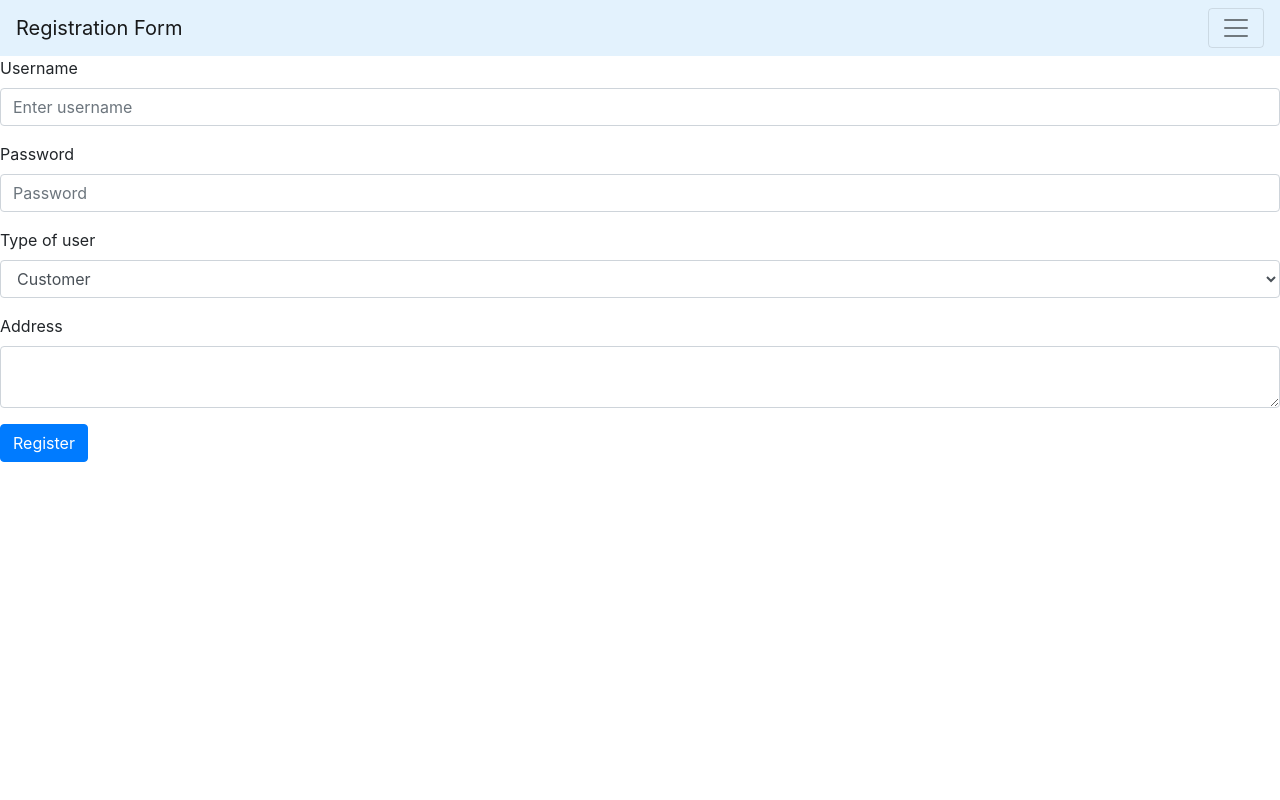
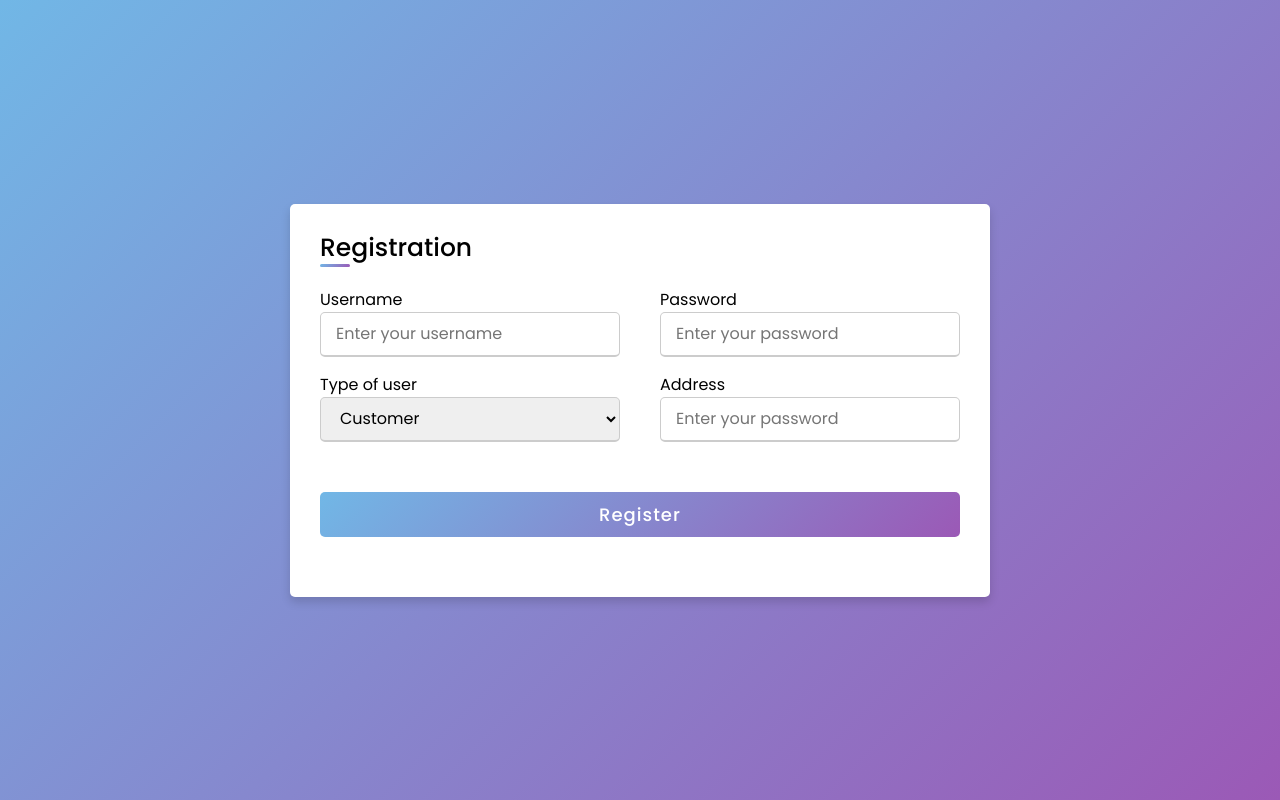
Before and after one commit to RishikeshUnawane/AeroNav, a Flask app: page / in a window 1280 px wide. Run offline with Flask 3, Linux system fonts and the light colour scheme; some libraries are stand-ins or nearby versions.

Commit message:
styling added to signup and signin page, alert messages not shown(needed to be fixed). Please keep the commented code as it is.

```diff
--- a/app.py
+++ b/app.py
@@ -6,7 +6,7 @@ import bcrypt
 from bson import ObjectId
 from geopy.geocoders import Nominatim
 
-app = Flask(__name__)
+app = Flask(__name__, static_folder='static')
 app.config["SESSION_PERMANENT"] = False
 app.config["SESSION_TYPE"] = "filesystem"
 Session(app)
@@ -20,6 +20,8 @@ users = db.users
 @app.route("/", methods=['GET', 'POST'])
 def sign_up():
     message = ''
+    if 'username' in session:
+        return render_template('index.html', username=session['username'])
     if request.method == "POST":
         user = request.form.get('username')
         password = request.form.get('password')
--- a/static/styles/style.css
+++ b/static/styles/style.css
@@ -0,0 +1,172 @@
+@import url('https://fonts.googleapis.com/css2?family=Poppins:wght@200;300;400;500;600;700&display=swap');
+
+* {
+    margin: 0;
+    padding: 0;
+    box-sizing: border-box;
+    font-family: 'Poppins', sans-serif;
+}
+
+body {
+    height: 100vh;
+    display: flex;
+    justify-content: center;
+    align-items: center;
+    padding: 10px;
+    background: linear-gradient(135deg, #71b7e6, #9b59b6);
+}
+
+.container {
+    max-width: 700px;
+    width: 100%;
+    background-color: #fff;
+    padding: 25px 30px;
+    border-radius: 5px;
+    box-shadow: 0 5px 10px rgba(0, 0, 0, 0.15);
+}
+
+.container .title {
+    font-size: 25px;
+    font-weight: 500;
+    position: relative;
+}
+
+.container .title::before {
+    content: "";
+    position: absolute;
+    left: 0;
+    bottom: 0;
+    height: 3px;
+    width: 30px;
+    border-radius: 5px;
+    background: linear-gradient(135deg, #71b7e6, #9b59b6);
+}
+
+.content form .user-details {
+    display: flex;
+    flex-wrap: wrap;
+    justify-content: space-between;
+    margin: 20px 0 12px 0;
+}
+
+form .user-details .input-box {
+    margin-bottom: 15px;
+    width: calc(100% / 2 - 20px);
+}
+
+form .input-box span.details {
+    display: block;
+    font-weight: 500;
+    margin-bottom: 5px;
+}
+
+.user-details .input-box input,
+.user-details .input-box select {
+    height: 45px;
+    width: 100%;
+    outline: none;
+    font-size: 16px;
+    border-radius: 5px;
+    padding-left: 15px;
+    border: 1px solid #ccc;
+    border-bottom-width: 2px;
+    transition: all 0.3s ease;
+}
+
+.user-details .input-box input:focus,
+.user-details .input-box input:valid {
+    border-color: #9b59b6;
+}
+
+form .gender-details .gender-title {
+    font-size: 20px;
+    font-weight: 500;
+}
+
+form .category {
+    display: flex;
+    width: 80%;
+    margin: 14px 0;
+    justify-content: space-between;
+}
+
+form .category label {
+    display: flex;
+    align-items: center;
+    cursor: pointer;
+}
+
+form .category label .dot {
+    height: 18px;
+    width: 18px;
+    border-radius: 50%;
+    margin-right: 10px;
+    background: #d9d9d9;
+    border: 5px solid transparent;
+    transition: all 0.3s ease;
+}
+
+#dot-1:checked~.category label .one,
+#dot-2:checked~.category label .two,
+#dot-3:checked~.category label .three {
+    background: #9b59b6;
+    border-color: #d9d9d9;
+}
+
+form input[type="radio"] {
+    display: none;
+}
+
+form .button {
+    height: 45px;
+    margin: 35px 0
+}
+
+form .button input {
+    height: 100%;
+    width: 100%;
+    border-radius: 5px;
+    border: none;
+    color: #fff;
+    font-size: 18px;
+    font-weight: 500;
+    letter-spacing: 1px;
+    cursor: pointer;
+    transition: all 0.3s ease;
+    background: linear-gradient(135deg, #71b7e6, #9b59b6);
+}
+
+form .button input:hover {
+    /* transform: scale(0.99); */
+    background: linear-gradient(-135deg, #71b7e6, #9b59b6);
+}
+
+@media(max-width: 584px) {
+    .container {
+        max-width: 100%;
+    }
+
+    form .user-details .input-box {
+        margin-bottom: 15px;
+        width: 100%;
+    }
+
+    form .category {
+        width: 100%;
+    }
+
+    .content form .user-details {
+        max-height: 300px;
+        overflow-y: scroll;
+    }
+
+    .user-details::-webkit-scrollbar {
+        width: 5px;
+    }
+}
+
+@media(max-width: 459px) {
+    .container .content .category {
+        flex-direction: column;
+    }
+}
--- a/templates/index.html
+++ b/templates/index.html
@@ -6,6 +6,6 @@
     <title>Document</title>
 </head>
 <body>
-    <h1>hello World Main</h1>
+    <h1>You are logged in as {{username}}</h1>
 </body>
 </html>
--- a/templates/users/base.html
+++ b/templates/users/base.html
@@ -1,20 +1,32 @@
-<!doctype html>
+<!-- <!doctype html>
 <html lang="en">
 
 <head>
-    <meta charset="utf-8">
+    <meta charset="UTF-8">
+    <meta http-equiv="X-UA-Compatible" content="IE=edge">
+    <meta name="viewport" content="width=device-width, initial-scale=1.0">
 
 
-    <title>{% block title %}{%endblock %}</title>
+    <title>{% block title %}{%endblock %}</title> -->
 
-    <link rel="stylesheet" href="https://stackpath.bootstrapcdn.com/bootstrap/4.5.0/css/bootstrap.min.css"
-        integrity="sha384-9aIt2nRpC12Uk9gS9baDl411NQApFmC26EwAOH8WgZl5MYYxFfc+NcPb1dKGj7Sk" crossorigin="anonymous">
+    <!-- <link rel="stylesheet" href="https://stackpath.bootstrapcdn.com/bootstrap/4.5.0/css/bootstrap.min.css"
+        integrity="sha384-9aIt2nRpC12Uk9gS9baDl411NQApFmC26EwAOH8WgZl5MYYxFfc+NcPb1dKGj7Sk" crossorigin="anonymous"> -->
+    <!-- <link rel="stylesheet" type= "text/css" href="{{ url_for('static', filename='styles/style.css') }}">
+</head> -->
 
+<!DOCTYPE html>
+<html lang="en" dir="ltr">
+<head>
+    <meta charset="UTF-8">
+    <title> Registration Form </title>
+    <link rel="stylesheet" type= "text/css" href="{{ url_for('static', filename='styles/style.css') }}">
+    <meta name="viewport" content="width=device-width, initial-scale=1.0">
 </head>
+
 
 <body>
 
-    <nav class="navbar navbar-light" style="background-color: #e3f2fd;">
+    <!-- <nav class="navbar navbar-light" style="background-color: #e3f2fd;">
         <a class="navbar-brand" href="#">Registration Form</a>
         <button class="navbar-toggler" type="button" data-toggle="collapse" data-target="#navbarNavAltMarkup"
             aria-controls="navbarNavAltMarkup" aria-expanded="false" aria-label="Toggle navigation">
@@ -27,10 +39,10 @@
                 <a class="nav-item nav-link" href="/logout">Logout</a>
             </div>
         </div>
-    </nav>
+    </nav> -->
 
 
-    <script src="https://code.jquery.com/jquery-3.5.1.slim.min.js"
+    <!-- <script src="https://code.jquery.com/jquery-3.5.1.slim.min.js"
         integrity="sha384-DfXdz2htPH0lsSSs5nCTpuj/zy4C+OGpamoFVy38MVBnE+IbbVYUew+OrCXaRkfj"
         crossorigin="anonymous"></script>
     <script src="https://cdn.jsdelivr.net/npm/popper.js@1.16.0/dist/umd/popper.min.js"
@@ -41,9 +53,9 @@
         crossorigin="anonymous"></script>
     <script src="https://stackpath.bootstrapcdn.com/bootstrap/4.5.0/js/bootstrap.min.js"
         integrity="sha384-OgVRvuATP1z7JjHLkuOU7Xw704+h835Lr+6QL9UvYjZE3Ipu6Tp75j7Bh/kR0JKI"
-        crossorigin="anonymous"></script>
+        crossorigin="anonymous"></script> -->
 
     {% block content %}{% endblock %}
+
 </body>
-
 </html>
--- a/templates/users/index.html
+++ b/templates/users/index.html
@@ -9,7 +9,46 @@
 </div>
 {% endif %}
 
-<form action="" method="post">
+
+<div class="container">
+    <div class="title">Registration</div>
+    <div class="content">
+        <form action="" method="post">
+            <div class="user-details">
+                <div class="input-box">
+                    <label for="Username" class="details">Username</label>
+                    <input type="text" id="Username" aria-describedby="emailHelp" name="username"
+                        placeholder="Enter your username" required>
+                </div>
+                <div class="input-box">
+                    <label for="InputPassword" class="details">Password</label>
+                    <input name="password" id="InputPassword" type="password" placeholder="Enter your password"
+                        required>
+                </div>
+                <div class="input-box">
+                    <label for="User" class="details">Type of user</label>
+                    <br>
+                    <select class="form-control" id="User" name="user_type">
+                        <option>Customer</option>
+                        <option>Distributor</option>
+                    </select>
+                </div>
+                <div class="input-box">
+                    <label for="Address" class="details">Address</label>
+                    <input name="address" id="Address" type="password" placeholder="Enter your password" required>
+                </div>
+            </div>
+
+            <div class="button">
+                <input type="submit" value="Register">
+                <!-- <button type="submit">Register</button> -->
+            </div>
+        </form>
+    </div>
+</div>
+
+
+<!-- <form action="" method="post">
     <div class="form-group">
         <label for="Username">Username</label>
         <input type="text" class="form-control" id="Username" aria-describedby="emailHelp" placeholder="Enter username"
@@ -31,6 +70,6 @@
         <textarea class="form-control" id="Address" rows="2" name="address"></textarea>
     </div>
     <button type="submit" class="btn btn-primary">Register</button>
-</form>
+</form> -->
 
 {% endblock %}
```
Also changed, not shown: templates/users/login.html (+29 -3 lines).
